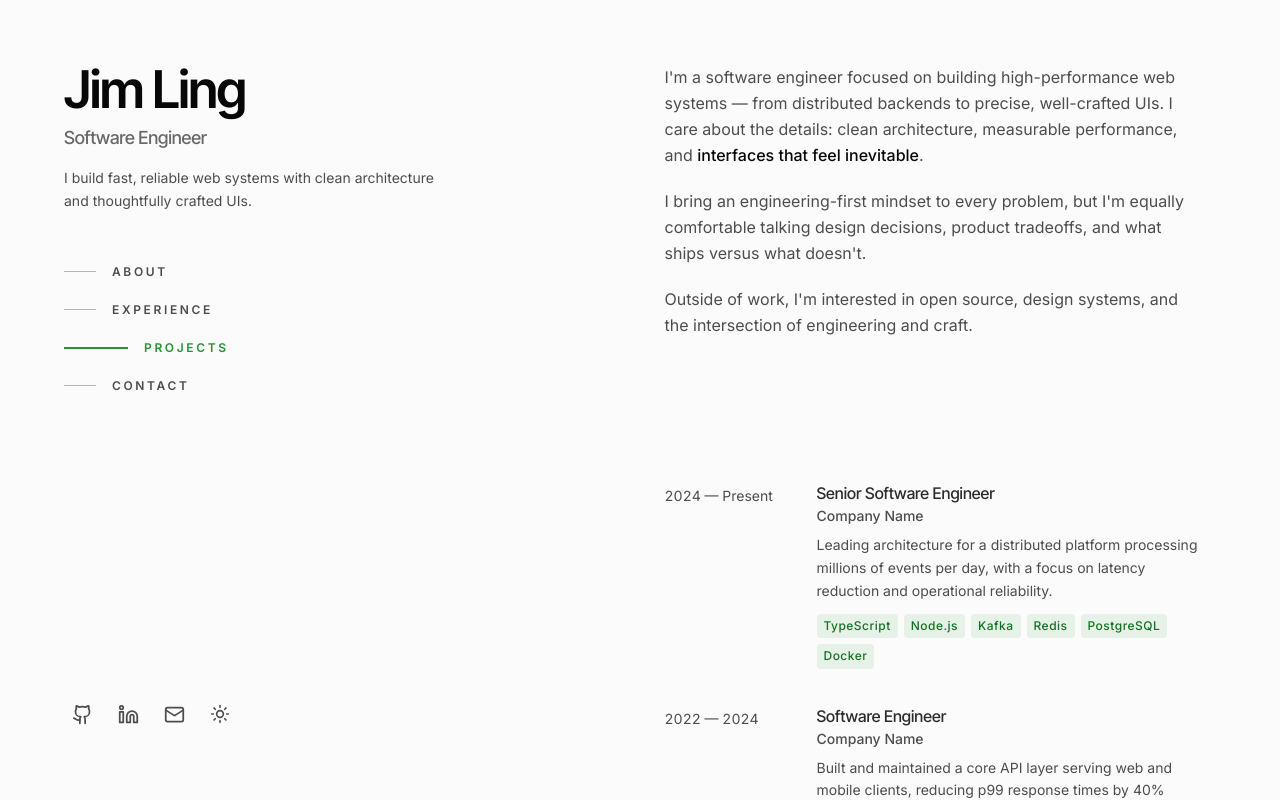
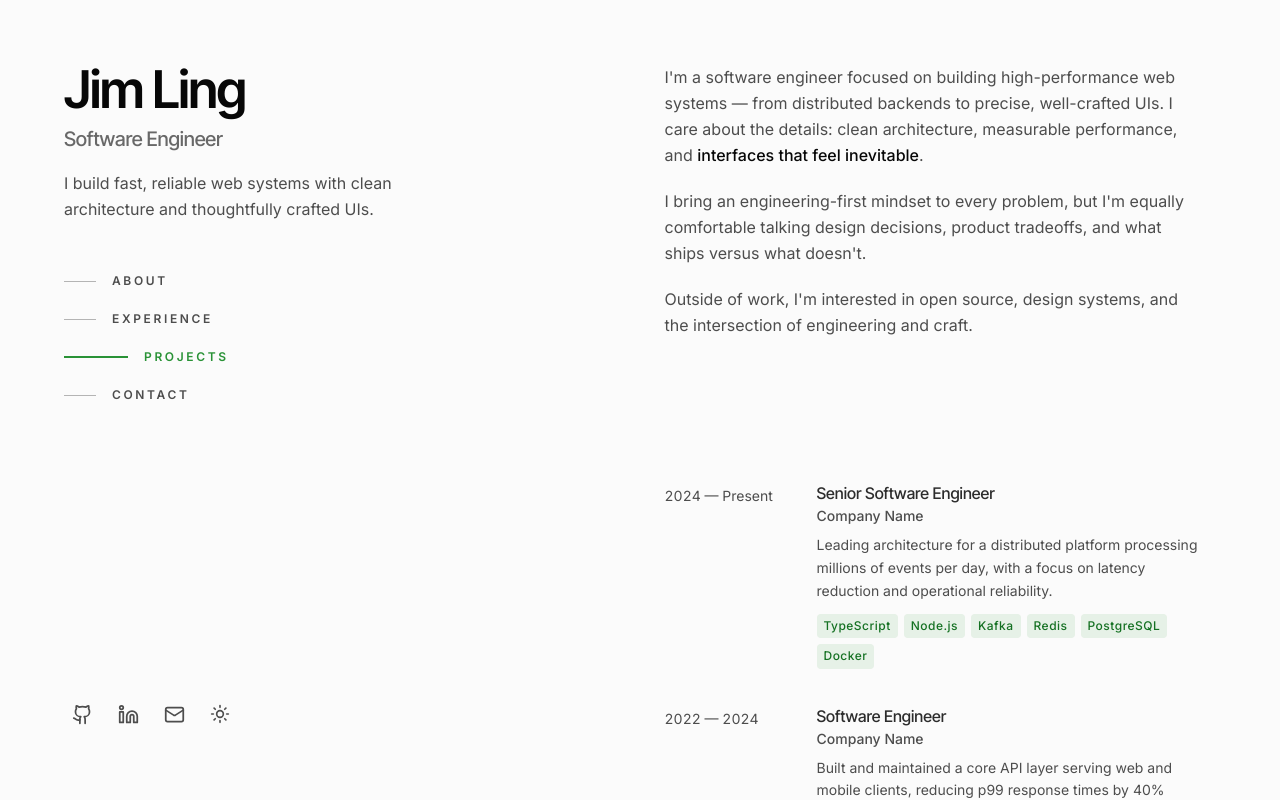
Before and after one commit to Gabnix/personal_portfolio_v1, a Next.js app: page / in a window 1280 px wide. Shown: the top 800 px of the page. Built offline with nearby package versions, Linux system fonts and the light colour scheme.

Commit message:
style: increase role and summary font sizes to improve readability and tighten typographic hierarchy

```diff
--- a/src/components/layout/LeftColumn.tsx
+++ b/src/components/layout/LeftColumn.tsx
@@ -93,11 +93,11 @@ export function LeftColumn() {
           </Link>
           <p
             className="mt-2 font-display font-medium text-foreground/60 dark:text-foreground/80"
-            style={{ fontSize: "clamp(1rem, 1.8vw, 1.125rem)", letterSpacing: "-0.01em" }}
+            style={{ fontSize: "clamp(1.0625rem, 2vw, 1.25rem)", letterSpacing: "-0.01em" }}
           >
             Software Engineer
           </p>
-          <p className="mt-4 font-sans text-sm leading-relaxed text-muted-foreground max-w-sm">
+          <p className="mt-4 font-sans text-base leading-relaxed text-muted-foreground max-w-sm">
             I build fast, reliable web systems with clean architecture and thoughtfully crafted UIs.
           </p>
         </motion.div>
```
